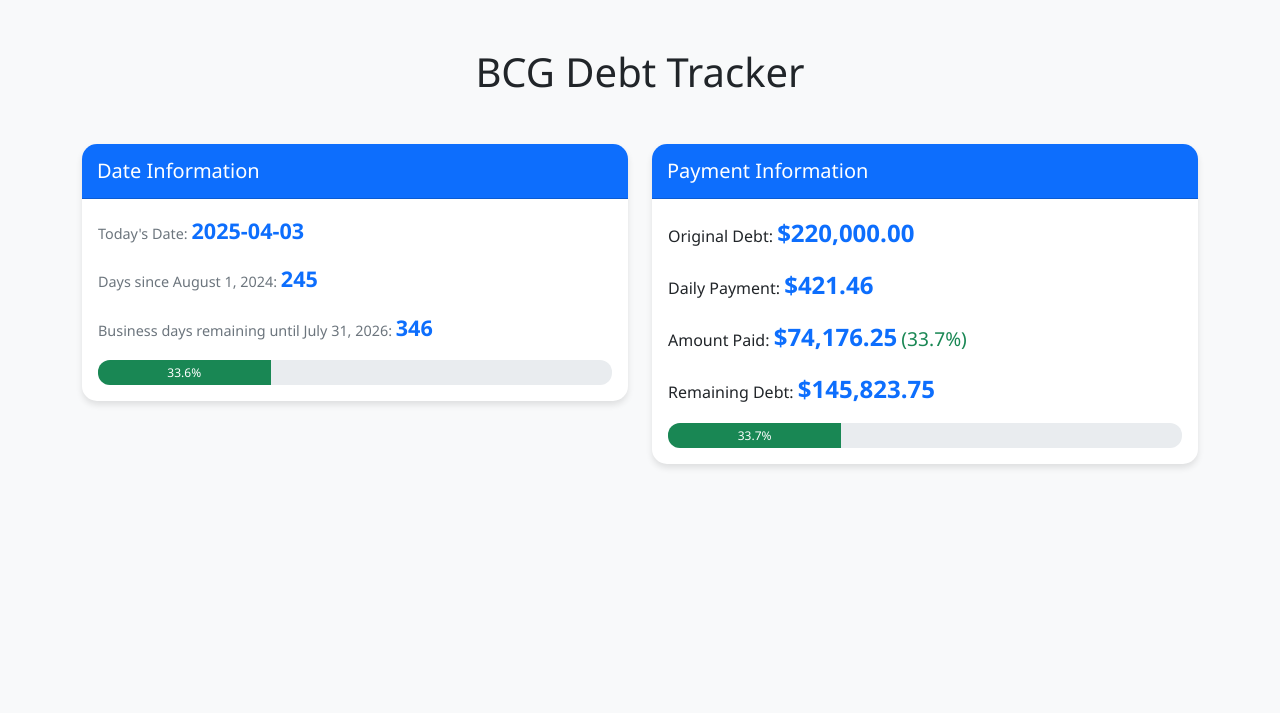
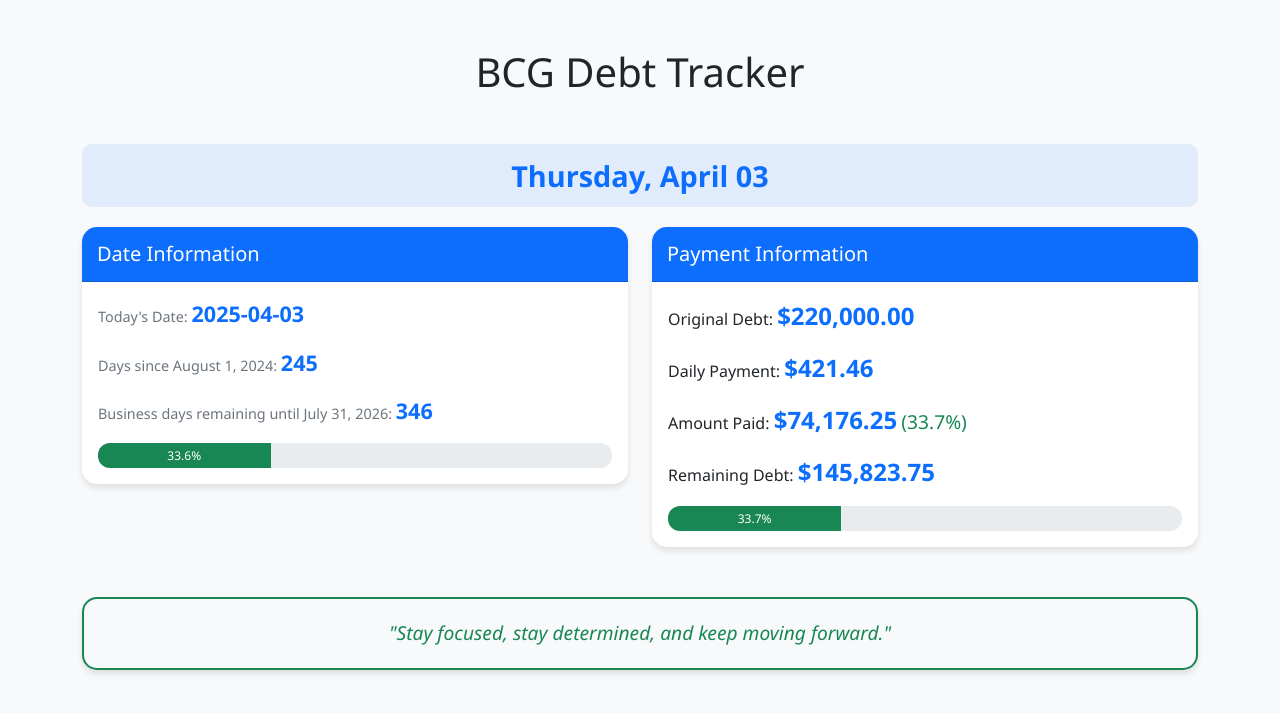
Before and after one commit to bclp-jonathan/debt-tracker, a Flask app: page / in a window 1280 px wide. Shown: the top 713 px of the page. Run offline with Flask 3, Linux system fonts and the light colour scheme.

Commit message:
current date and phrases

```diff
--- a/app.py
+++ b/app.py
@@ -2,6 +2,46 @@ from datetime import datetime, timedelta
 from flask import Flask, render_template
 
 app = Flask(__name__)
+
+MOTIVATIONAL_PHRASES = [
+    "Every day is a new opportunity to grow and succeed.",
+    "Your hard work today will pay off tomorrow.",
+    "Stay focused, stay determined, and keep moving forward.",
+    "Success is the sum of small efforts repeated daily.",
+    "The only way to do great work is to love what you do.",
+    "Your future is created by what you do today.",
+    "Dream big, work hard, stay focused, and surround yourself with good people.",
+    "The journey of a thousand miles begins with a single step.",
+    "Success is not final, failure is not fatal: it is the courage to continue that counts.",
+    "Believe you can and you're halfway there.",
+    "The harder you work for something, the greater you'll feel when you achieve it.",
+    "Don't watch the clock; do what it does. Keep going.",
+    "Success is walking from failure to failure with no loss of enthusiasm.",
+    "The only limit to our realization of tomorrow is our doubts of today.",
+    "You are never too old to set another goal or to dream a new dream.",
+    "The secret of getting ahead is getting started.",
+    "It does not matter how slowly you go as long as you do not stop.",
+    "The future belongs to those who believe in the beauty of their dreams.",
+    "Success is not the key to happiness. Happiness is the key to success.",
+    "The only way to achieve the impossible is to believe it is possible.",
+    "Your time is limited, don't waste it living someone else's life.",
+    "The best way to predict the future is to create it.",
+    "Don't let yesterday take up too much of today.",
+    "The only person you are destined to become is the person you decide to be.",
+    "Success is not about the destination, it's about the journey.",
+    "The difference between ordinary and extraordinary is that little extra.",
+    "You don't have to be great to start, but you have to start to be great.",
+    "The only limit to the height of your achievements is the reach of your dreams.",
+    "Success is not in what you have, but who you are.",
+    "The best revenge is massive success."
+]
+
+def get_current_day():
+    """
+    Returns the current day of the week and full date
+    """
+    now = datetime.now()
+    return f"{now.strftime('%A')}, {now.strftime('%B %d')}"
 
 def get_today_date():
     """
@@ -82,21 +122,34 @@ def calculate_remaining_bcg_debt():
 
     return round(remaining_debt, 2), round(amount_paid, 2), round(percentage_paid, 2), round(daily_payment, 2)
 
+def get_daily_motivation():
+    """
+    Returns a motivational phrase based on the current date
+    """
+    today = datetime.now()
+    # Use the day of the month to select a phrase (0-29)
+    phrase_index = (today.day - 1) % len(MOTIVATIONAL_PHRASES)
+    return MOTIVATIONAL_PHRASES[phrase_index]
+
 @app.route('/')
 def index():
+    current_day = get_current_day()
     today = get_today_date()
     days_since_august = days_since_august_first()
     business_days_remaining = business_days_until_july_31_2026()
     remaining_debt, amount_paid, percentage_paid, daily_payment = calculate_remaining_bcg_debt()
+    daily_motivation = get_daily_motivation()
 
     return render_template('index.html',
+                         current_day=current_day,
                          today=today,
                          days_since_august=days_since_august,
                          business_days_remaining=business_days_remaining,
                          daily_payment=f"{daily_payment:,.2f}",
                          amount_paid=f"{amount_paid:,.2f}",
                          percentage_paid=f"{percentage_paid:.1f}",
-                         remaining_debt=f"{remaining_debt:,.2f}")
+                         remaining_debt=f"{remaining_debt:,.2f}",
+                         daily_motivation=daily_motivation)
 
 if __name__ == "__main__":
     app.run(debug=True)
--- a/templates/index.html
+++ b/templates/index.html
@@ -50,11 +50,34 @@
             color: #0d6efd;
             margin-bottom: 15px;
         }
+        .motivation-card {
+            background-color: #f8f9fa;
+            border: 2px solid #198754;
+            margin-top: 30px;
+        }
+        .motivation-text {
+            font-size: 1.2em;
+            color: #198754;
+            font-style: italic;
+            text-align: center;
+            padding: 20px;
+        }
+        .current-day {
+            font-size: 1.8em;
+            color: #0d6efd;
+            text-align: center;
+            margin-bottom: 20px;
+            font-weight: bold;
+            padding: 10px;
+            background-color: rgba(13, 110, 253, 0.1);
+            border-radius: 10px;
+        }
     </style>
 </head>
 <body>
     <div class="container py-5">
         <h1 class="text-center mb-5">BCG Debt Tracker</h1>
+        <div class="current-day">{{ current_day }}</div>
 
         <div class="row">
             <!-- Date Information -->
@@ -106,6 +129,17 @@
                 </div>
             </div>
         </div>
+
+        <!-- Daily Motivation -->
+        <div class="row">
+            <div class="col-12">
+                <div class="card motivation-card">
+                    <div class="motivation-text">
+                        "{{ daily_motivation }}"
+                    </div>
+                </div>
+            </div>
+        </div>
     </div>
 
     <script src="https://cdn.jsdelivr.net/npm/bootstrap@5.3.0/dist/js/bootstrap.bundle.min.js"></script>
```
